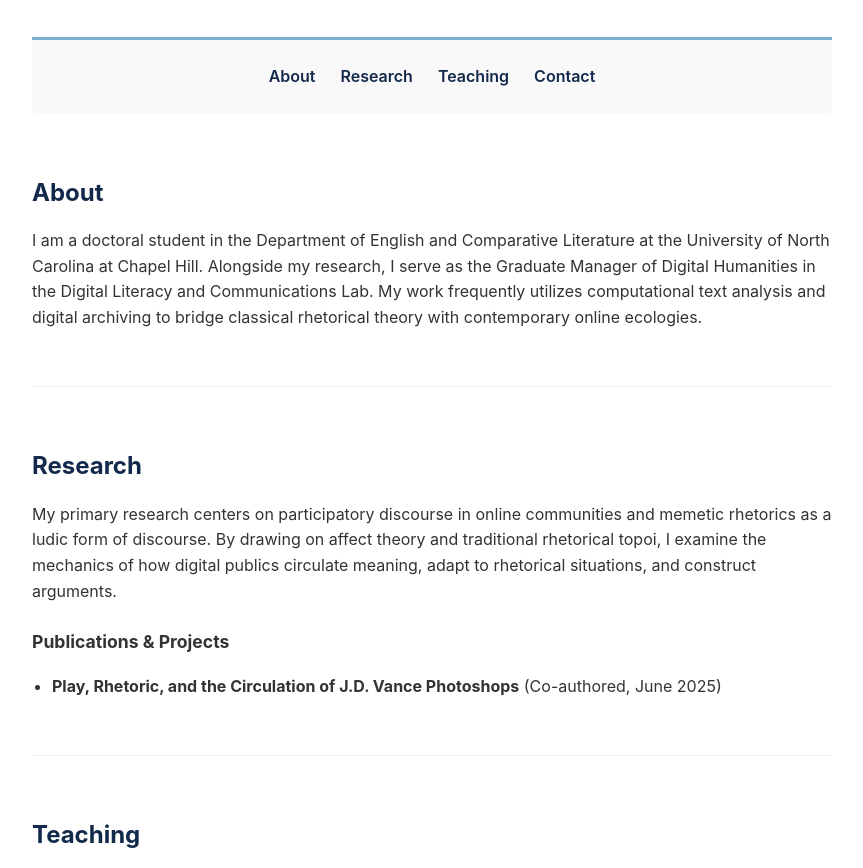
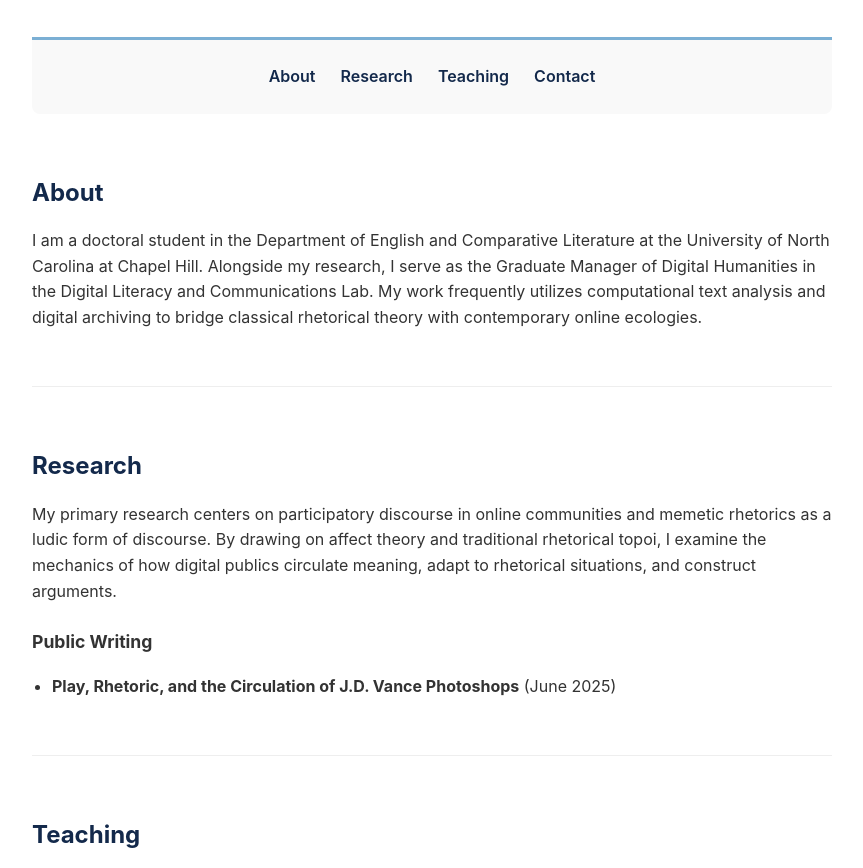
Before and after one commit to kcunni/academic-website, a plain HTML site: page index.html in a window 1280 px wide. Shown: the part 165-1033 px from the top of the page, without its empty margins (208-1071 px from the left). Drawn offline with Linux system fonts and the light colour scheme.

Commit message:
Update index.html
slight tweaks in langauge

```diff
--- a/index.html
+++ b/index.html
@@ -29,9 +29,9 @@
             <h2>Research</h2>
             <p>My primary research centers on participatory discourse in online communities and memetic rhetorics as a ludic form of discourse. By drawing on affect theory and traditional rhetorical topoi, I examine the mechanics of how digital publics circulate meaning, adapt to rhetorical situations, and construct arguments.</p>
 
-            <h3>Publications & Projects</h3>
+            <h3>Public Writing</h3>
             <ul>
-                <li><strong>Play, Rhetoric, and the Circulation of J.D. Vance Photoshops</strong> (Co-authored, June 2025)</li>
+                <li><strong>Play, Rhetoric, and the Circulation of J.D. Vance Photoshops</strong> (June 2025)</li>
             </ul>
         </section>
 
```
